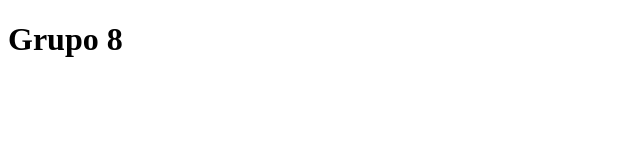
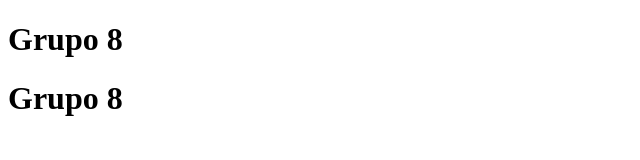
Before and after one commit to gsciurano/Avtividad3, a plain HTML site: page index.html in a window 1280 px wide. Shown: the whole page, without its empty margins (0-640 px from the left). Drawn offline with Linux system fonts and the light colour scheme.

Commit message:
version 2

```diff
--- a/index.html
+++ b/index.html
@@ -7,6 +7,7 @@
     <title>UadeVoyage</title>
 </head><h1>Grupo 8</h1>
 <body>
+    <h1>Grupo 8</h1>
 
 </body>
 </html>
```
